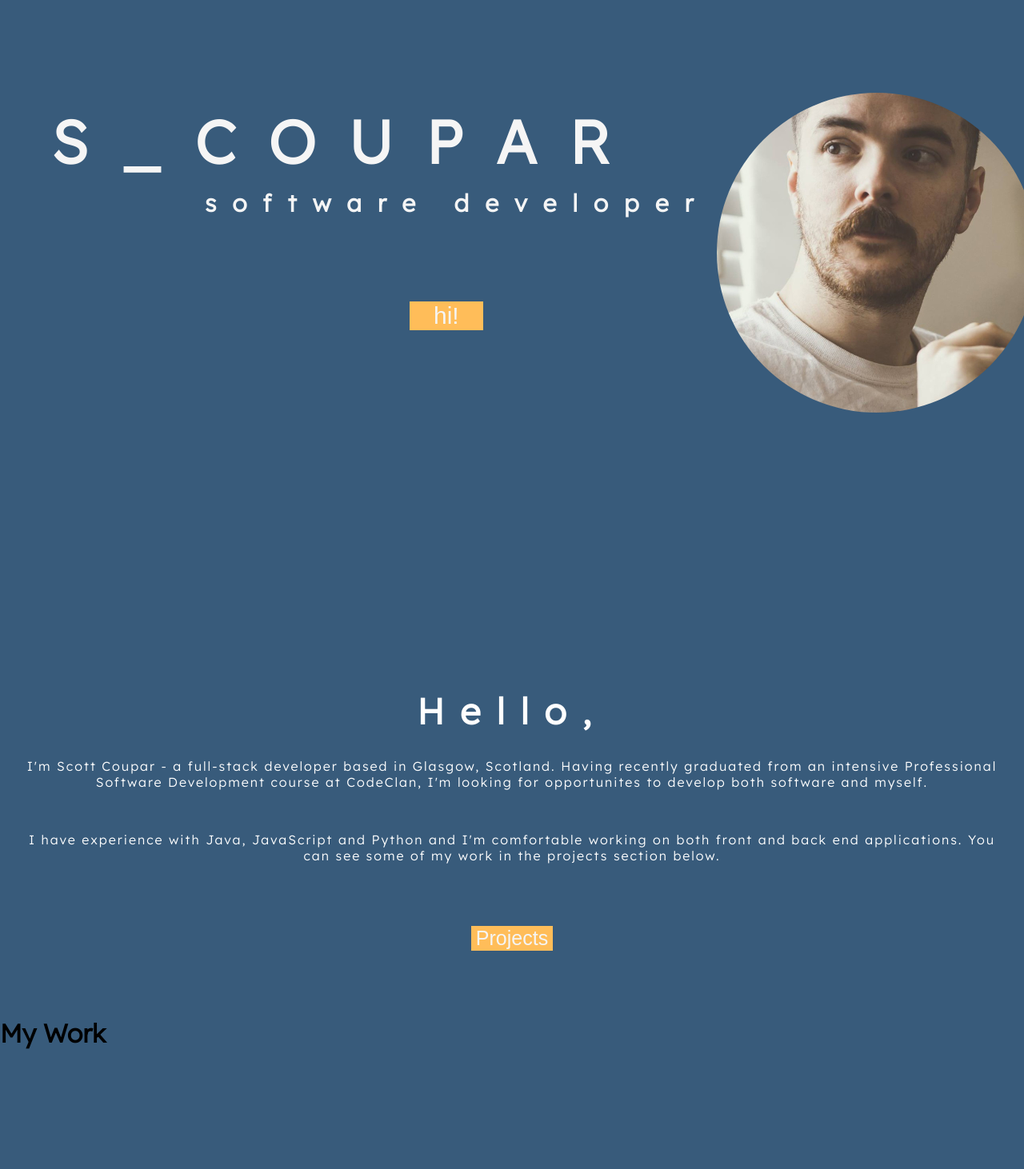
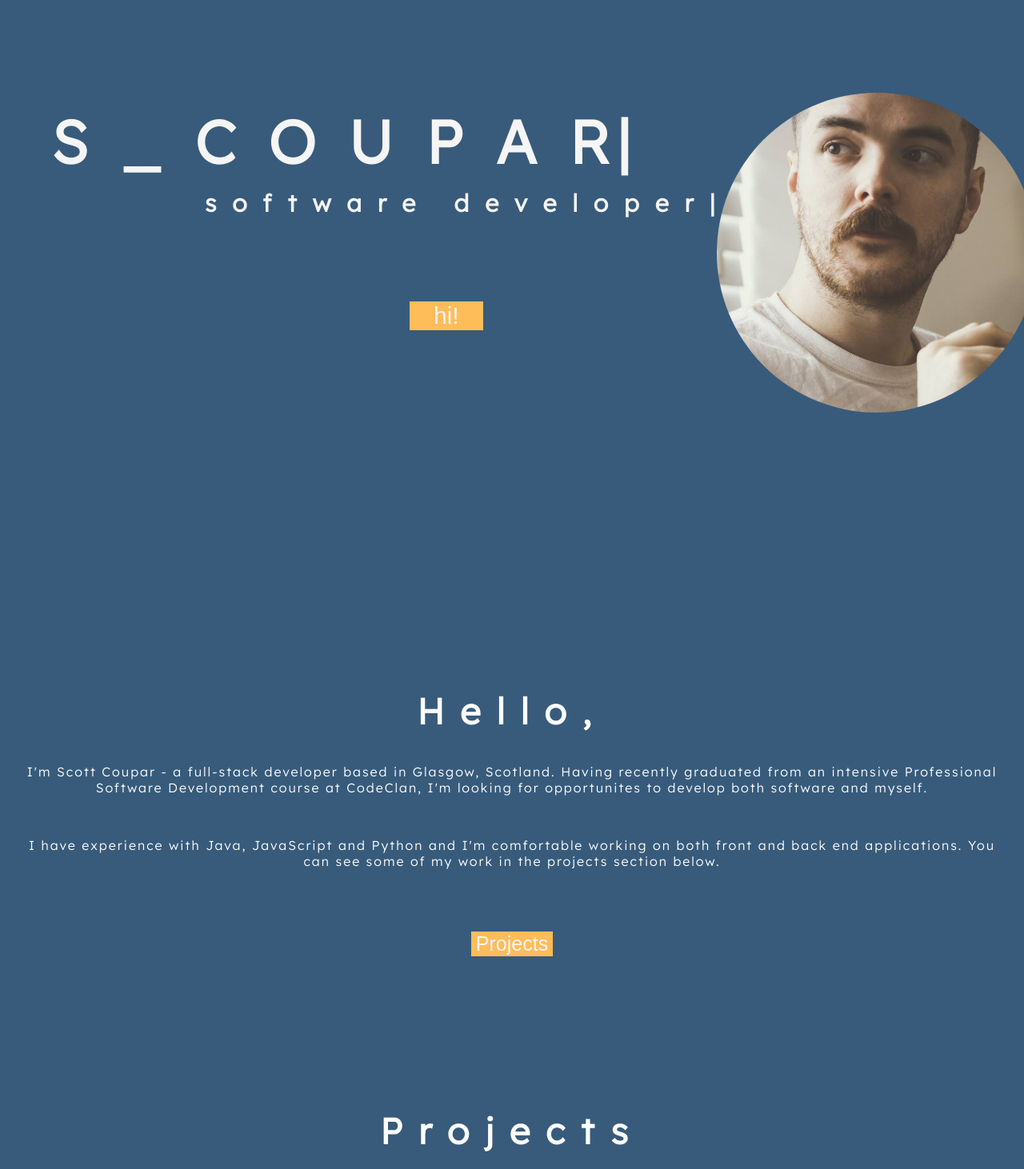
Before and after one commit to scoupar/portfolio, a React (Create React App) app: page / in a window 1280 px wide. Shown: the part 68-1530 px from the top of the page at 80% size. Before the commit the page ends 1401 px from the top, so only its background shows below. Built offline with nearby package versions, Linux system fonts and the light colour scheme.

Commit message:
added typical

```diff
--- a/package.json
+++ b/package.json
@@ -11,6 +11,7 @@
     "react-router-dom": "^5.2.0",
     "react-router-hash-link": "^2.4.0",
     "react-scripts": "4.0.3",
+    "react-typical": "^0.1.3",
     "web-vitals": "^1.1.1"
   },
   "scripts": {
--- a/src/App.css
+++ b/src/App.css
@@ -82,9 +82,9 @@ body{
 
 }
 
-/* about */
+/* about-section */
 
-.about-title{
+.title{
   color:white;
   text-align: center;
   letter-spacing: 20px;
--- a/src/components/About.js
+++ b/src/components/About.js
@@ -3,15 +3,16 @@ import React from 'react';
 const About = () => {
     return (
         <>
+        <section id ="about">
 
-
-        <h1 className = "about-title">Hello,</h1>
+        <h1 className = "title">Hello,</h1>
         <div className = "about-body">
         <p>I'm Scott Coupar - a full-stack developer based in Glasgow, Scotland. Having recently graduated from an intensive Professional Software Development course at CodeClan, I'm looking for opportunites to develop both software and myself.</p>
         <br></br>
         <p>I have experience with Java, JavaScript and Python and I'm comfortable working on both front and back end applications. You can see some of my work in the projects section below.</p>
         <button className = "button2">Projects</button>
         </div>
+        </section>
         </>
     )
 }
--- a/src/components/Landing.js
+++ b/src/components/Landing.js
@@ -1,5 +1,6 @@
 import React from 'react';
 import headshot from "../static/images/scott.jpeg";
+import Typical from 'react-typical';
 
 const Landing = () => {
     return (
@@ -7,8 +8,16 @@ const Landing = () => {
 
         <div className = "landing-text">
         <img className = "headshot"src = {headshot} alt = "headshot" height = "400px"/>
-        <h1 className = "name">S _ C O U P A R</h1>
-        <h2 className ="job-title">software developer</h2>
+        <Typical className ="name"
+        steps ={['S _ C O U P A R']}
+        loop ={1}
+        wrapper = "h1"
+        />
+        <Typical className = "job-title"
+        steps = {['restaurant manager', 10, 'musician', 10, 'software developer']}
+        loop = {1}
+        wrapper = 'h2'
+        />
         <button className = "button">hi!</button>
         </div>
 
--- a/src/components/Projects.js
+++ b/src/components/Projects.js
@@ -3,7 +3,12 @@ import React from 'react';
 const Projects = () => {
     return (
         <>
-        <h1>My Work</h1>
+        <section id ="projects">
+        <h1 className="title">Projects</h1>
+        <div className = "projects-container">
+
+        </div>
+        </section>
         </>
     )
 }
```
Also changed, not shown: 1 other file (tests, documents, lock files or other folders).
